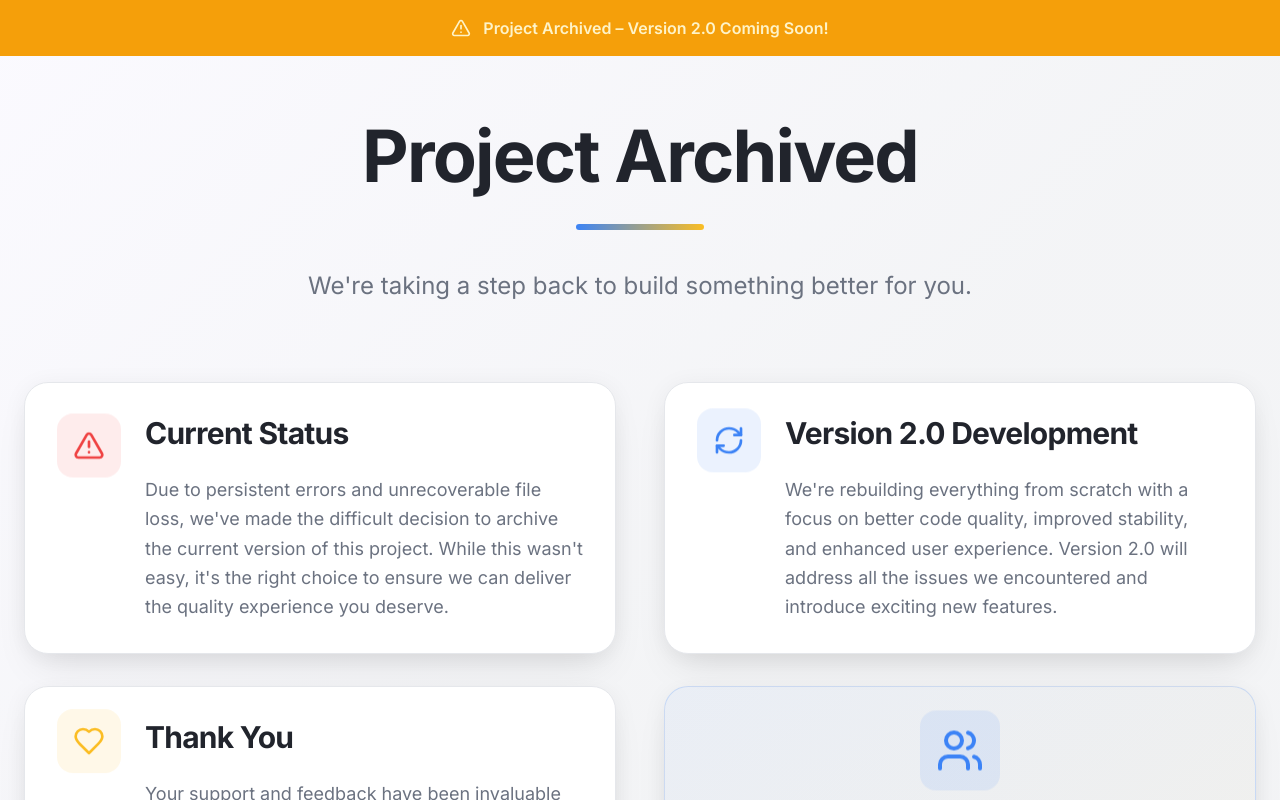
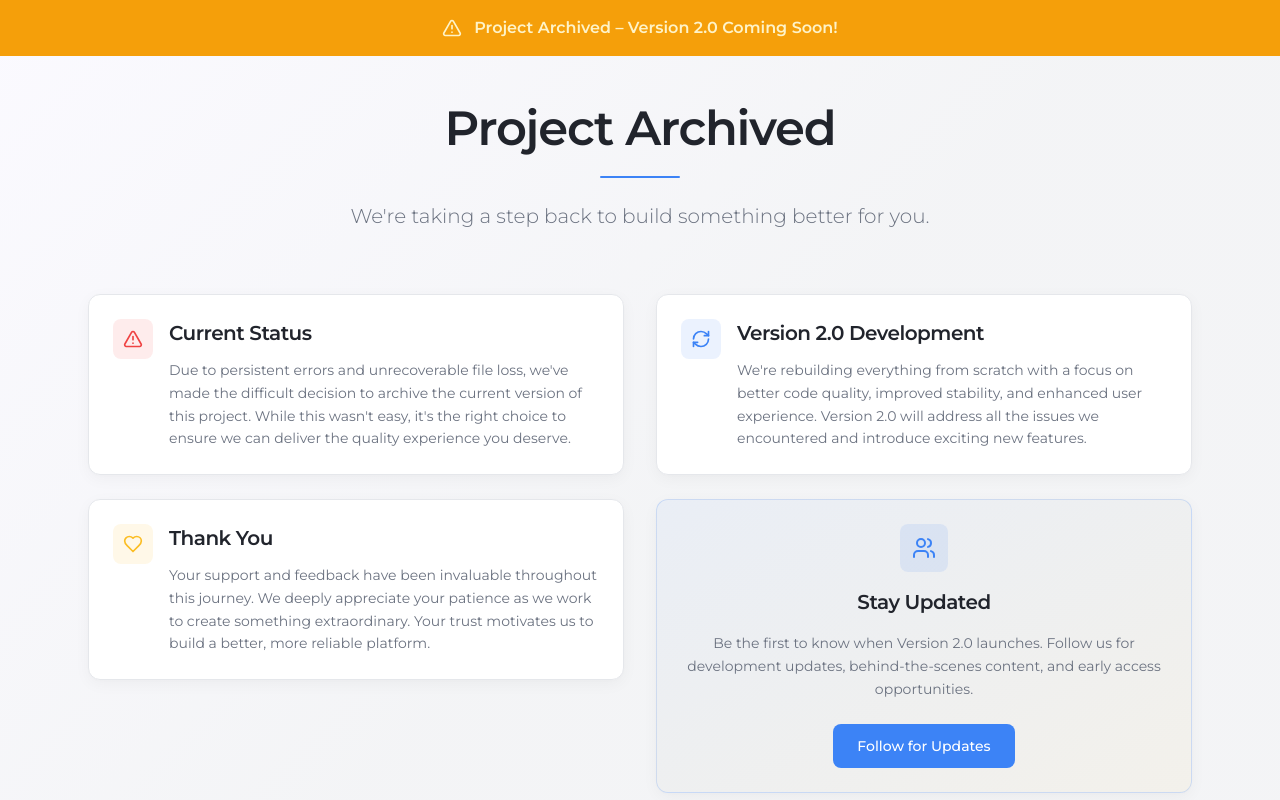
Before and after one commit to HumayunK01/Updating, a React (Vite) app: page / in a window 1280 px wide. Shown: the top 800 px of the page. Built offline with nearby package versions, Linux system fonts and the light colour scheme.

Commit message:
Refactor landing page design
Reduce size, apply Apple aesthetics, and use Montserrat font.

```diff
--- a/index.html
+++ b/index.html
@@ -8,7 +8,7 @@
     <meta name="author" content="Humayun" />
     <link rel="preconnect" href="https://fonts.googleapis.com">
     <link rel="preconnect" href="https://fonts.gstatic.com" crossorigin>
-    <link href="https://fonts.googleapis.com/css2?family=Inter:wght@300;400;500;600;700&display=swap" rel="stylesheet">
+    <link href="https://fonts.googleapis.com/css2?family=Montserrat:wght@300;400;500;600;700&display=swap" rel="stylesheet">
 
     <meta property="og:title" content="908a9b18-11d4-4ea8-bbc4-adcc235f84f5" />
     <meta property="og:description" content="Lovable Generated Project" />
--- a/src/index.css
+++ b/src/index.css
@@ -111,7 +111,7 @@
   }
 
   body {
-    @apply bg-background text-foreground font-inter;
+    @apply bg-background text-foreground font-montserrat;
   }
 }
 
@@ -181,10 +181,10 @@
   }
 
   .modern-shadow {
-    box-shadow: 0 20px 40px -12px rgba(0, 0, 0, 0.1), 0 4px 25px 0px rgba(0, 0, 0, 0.06);
+    box-shadow: 0 4px 16px rgba(0, 0, 0, 0.04), 0 1px 4px rgba(0, 0, 0, 0.02);
   }
 
   .glow-effect {
-    box-shadow: 0 0 20px hsl(var(--primary) / 0.3);
+    box-shadow: 0 0 8px hsl(var(--primary) / 0.15);
   }
 }
--- a/src/pages/Index.tsx
+++ b/src/pages/Index.tsx
@@ -15,33 +15,33 @@ const Index = () => {
       </div>
 
       {/* Main Content */}
-      <div className="container mx-auto px-6 py-16 max-w-7xl">
+      <div className="container mx-auto px-6 py-12 max-w-6xl">
         {/* Header */}
-        <div className="text-center mb-20 animate-fade-in-delay">
-          <h1 className="text-5xl md:text-6xl lg:text-7xl font-bold text-foreground mb-8 leading-tight tracking-tight">
+        <div className="text-center mb-16 animate-fade-in-delay">
+          <h1 className="text-3xl md:text-4xl lg:text-5xl font-semibold text-foreground mb-6 leading-tight tracking-tight">
             Project Archived
           </h1>
-          <div className="w-32 h-1.5 bg-gradient-to-r from-primary to-accent mx-auto mb-10 rounded-full"></div>
-          <p className="text-xl md:text-2xl text-muted-foreground max-w-3xl mx-auto leading-relaxed">
+          <div className="w-20 h-0.5 bg-primary mx-auto mb-6 rounded-full"></div>
+          <p className="text-lg md:text-xl text-muted-foreground max-w-2xl mx-auto leading-relaxed font-light">
             We're taking a step back to build something better for you.
           </p>
         </div>
 
         {/* Main Content Sections - Side by Side on Desktop */}
-        <div className="grid grid-cols-1 lg:grid-cols-2 gap-8 lg:gap-12 mb-16 animate-slide-up">
+        <div className="grid grid-cols-1 lg:grid-cols-2 gap-6 lg:gap-8 mb-12 animate-slide-up">
           {/* Left Column */}
-          <div className="space-y-8">
+          <div className="space-y-6">
             {/* Section 1: Project Status */}
-            <div className="bg-card rounded-3xl p-8 modern-shadow border border-border hover:glow-effect transition-all duration-300 group">
-              <div className="flex items-start gap-6">
-                <div className="bg-destructive/10 p-4 rounded-2xl group-hover:scale-110 transition-transform duration-300 animate-float">
-                  <AlertTriangle className="h-8 w-8 text-destructive" />
+            <div className="bg-card rounded-xl p-6 modern-shadow border border-border hover:glow-effect transition-all duration-300 group">
+              <div className="flex items-start gap-4">
+                <div className="bg-destructive/10 p-2.5 rounded-lg group-hover:scale-110 transition-transform duration-300">
+                  <AlertTriangle className="h-5 w-5 text-destructive" />
                 </div>
                 <div className="flex-1">
-                  <h2 className="text-3xl font-bold text-card-foreground mb-6 tracking-tight">
+                  <h2 className="text-xl font-semibold text-card-foreground mb-3 tracking-tight">
                     Current Status
                   </h2>
-                  <p className="text-muted-foreground leading-relaxed text-lg">
+                  <p className="text-muted-foreground leading-relaxed text-sm">
                     Due to persistent errors and unrecoverable file loss, we've made the difficult
                     decision to archive the current version of this project. While this wasn't easy,
                     it's the right choice to ensure we can deliver the quality experience you deserve.
@@ -51,16 +51,16 @@ const Index = () => {
             </div>
 
             {/* Section 3: Thank You */}
-            <div className="bg-card rounded-3xl p-8 modern-shadow border border-border hover:glow-effect transition-all duration-300 group">
-              <div className="flex items-start gap-6">
-                <div className="bg-accent/10 p-4 rounded-2xl group-hover:scale-110 transition-transform duration-300 animate-float" style={{animationDelay: '1s'}}>
-                  <Heart className="h-8 w-8 text-accent" />
+            <div className="bg-card rounded-xl p-6 modern-shadow border border-border hover:glow-effect transition-all duration-300 group">
+              <div className="flex items-start gap-4">
+                <div className="bg-accent/10 p-2.5 rounded-lg group-hover:scale-110 transition-transform duration-300">
+                  <Heart className="h-5 w-5 text-accent" />
                 </div>
                 <div className="flex-1">
-                  <h2 className="text-3xl font-bold text-card-foreground mb-6 tracking-tight">
+                  <h2 className="text-xl font-semibold text-card-foreground mb-3 tracking-tight">
                     Thank You
                   </h2>
-                  <p className="text-muted-foreground leading-relaxed text-lg">
+                  <p className="text-muted-foreground leading-relaxed text-sm">
                     Your support and feedback have been invaluable throughout this journey.
                     We deeply appreciate your patience as we work to create something extraordinary.
                     Your trust motivates us to build a better, more reliable platform.
@@ -71,18 +71,18 @@ const Index = () => {
           </div>
 
           {/* Right Column */}
-          <div className="space-y-8">
+          <div className="space-y-6">
             {/* Section 2: What's Next */}
-            <div className="bg-card rounded-3xl p-8 modern-shadow border border-border hover:glow-effect transition-all duration-300 group">
-              <div className="flex items-start gap-6">
-                <div className="bg-primary/10 p-4 rounded-2xl group-hover:scale-110 transition-transform duration-300 animate-float" style={{animationDelay: '0.5s'}}>
-                  <RefreshCw className="h-8 w-8 text-primary" />
+            <div className="bg-card rounded-xl p-6 modern-shadow border border-border hover:glow-effect transition-all duration-300 group">
+              <div className="flex items-start gap-4">
+                <div className="bg-primary/10 p-2.5 rounded-lg group-hover:scale-110 transition-transform duration-300">
+                  <RefreshCw className="h-5 w-5 text-primary" />
                 </div>
                 <div className="flex-1">
-                  <h2 className="text-3xl font-bold text-card-foreground mb-6 tracking-tight">
+                  <h2 className="text-xl font-semibold text-card-foreground mb-3 tracking-tight">
                     Version 2.0 Development
                   </h2>
-                  <p className="text-muted-foreground leading-relaxed text-lg">
+                  <p className="text-muted-foreground leading-relaxed text-sm">
                     We're rebuilding everything from scratch with a focus on better code quality,
                     improved stability, and enhanced user experience. Version 2.0 will address all
                     the issues we encountered and introduce exciting new features.
@@ -92,21 +92,21 @@ const Index = () => {
             </div>
 
             {/* Call to Action */}
-            <div className="bg-gradient-to-br from-primary/5 to-accent/5 rounded-3xl p-8 border border-primary/20 modern-shadow hover:scale-105 transition-all duration-300">
+            <div className="bg-gradient-to-br from-primary/5 to-accent/5 rounded-xl p-6 border border-primary/20 modern-shadow hover:scale-105 transition-all duration-300">
               <div className="text-center">
-                <div className="bg-primary/10 p-4 rounded-2xl w-fit mx-auto mb-6 animate-float" style={{animationDelay: '1.5s'}}>
-                  <Users className="h-12 w-12 text-primary" />
+                <div className="bg-primary/10 p-3 rounded-lg w-fit mx-auto mb-4">
+                  <Users className="h-6 w-6 text-primary" />
                 </div>
-                <h3 className="text-3xl font-bold text-foreground mb-6 tracking-tight">
+                <h3 className="text-xl font-semibold text-foreground mb-4 tracking-tight">
                   Stay Updated
                 </h3>
-                <p className="text-muted-foreground mb-8 leading-relaxed text-lg">
+                <p className="text-muted-foreground mb-6 leading-relaxed text-sm">
                   Be the first to know when Version 2.0 launches. Follow us for development
                   updates, behind-the-scenes content, and early access opportunities.
                 </p>
                 <Button
                   size="lg"
-                  className="text-lg px-10 py-4 rounded-2xl hover:scale-105 transition-all duration-300 glow-effect"
+                  className="text-sm px-6 py-2.5 rounded-lg hover:scale-105 transition-all duration-300"
                 >
                   Follow for Updates
                 </Button>
@@ -116,10 +116,10 @@ const Index = () => {
         </div>
 
         {/* Signature */}
-        <div className="text-center py-12 animate-fade-in-delay-2">
+        <div className="text-center py-8 animate-fade-in-delay-2">
           <div className="max-w-md mx-auto">
-            <div className="h-px bg-gradient-to-r from-transparent via-border to-transparent mb-8"></div>
-            <p className="text-muted-foreground italic text-xl font-light tracking-wide">
+            <div className="h-px bg-gradient-to-r from-transparent via-border to-transparent mb-6"></div>
+            <p className="text-muted-foreground italic text-base font-light tracking-wide">
               – Humayun
             </p>
           </div>
--- a/tailwind.config.ts
+++ b/tailwind.config.ts
@@ -19,7 +19,7 @@ export default {
 		},
 		extend: {
 			fontFamily: {
-				'inter': ['Inter', 'sans-serif'],
+				'montserrat': ['Montserrat', 'sans-serif'],
 			},
 			colors: {
 				border: 'hsl(var(--border))',
```
